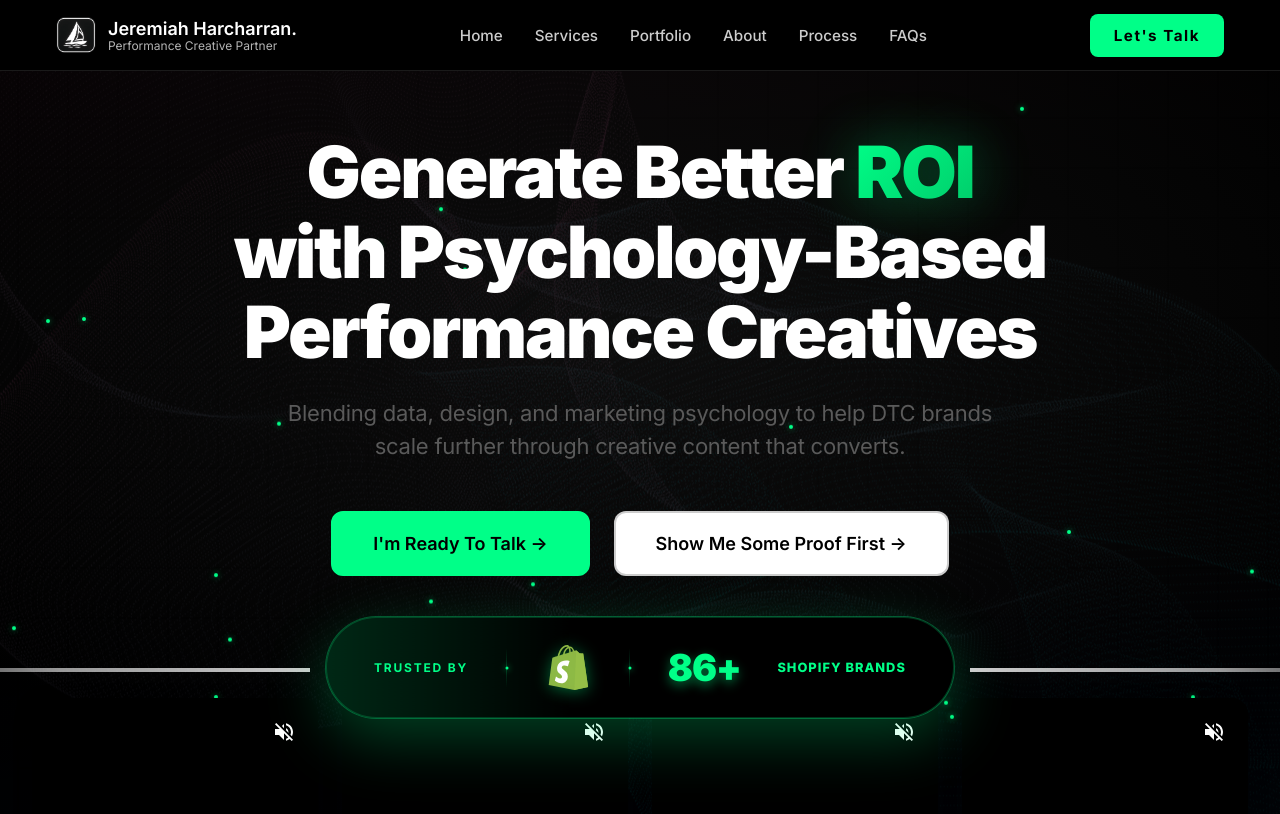
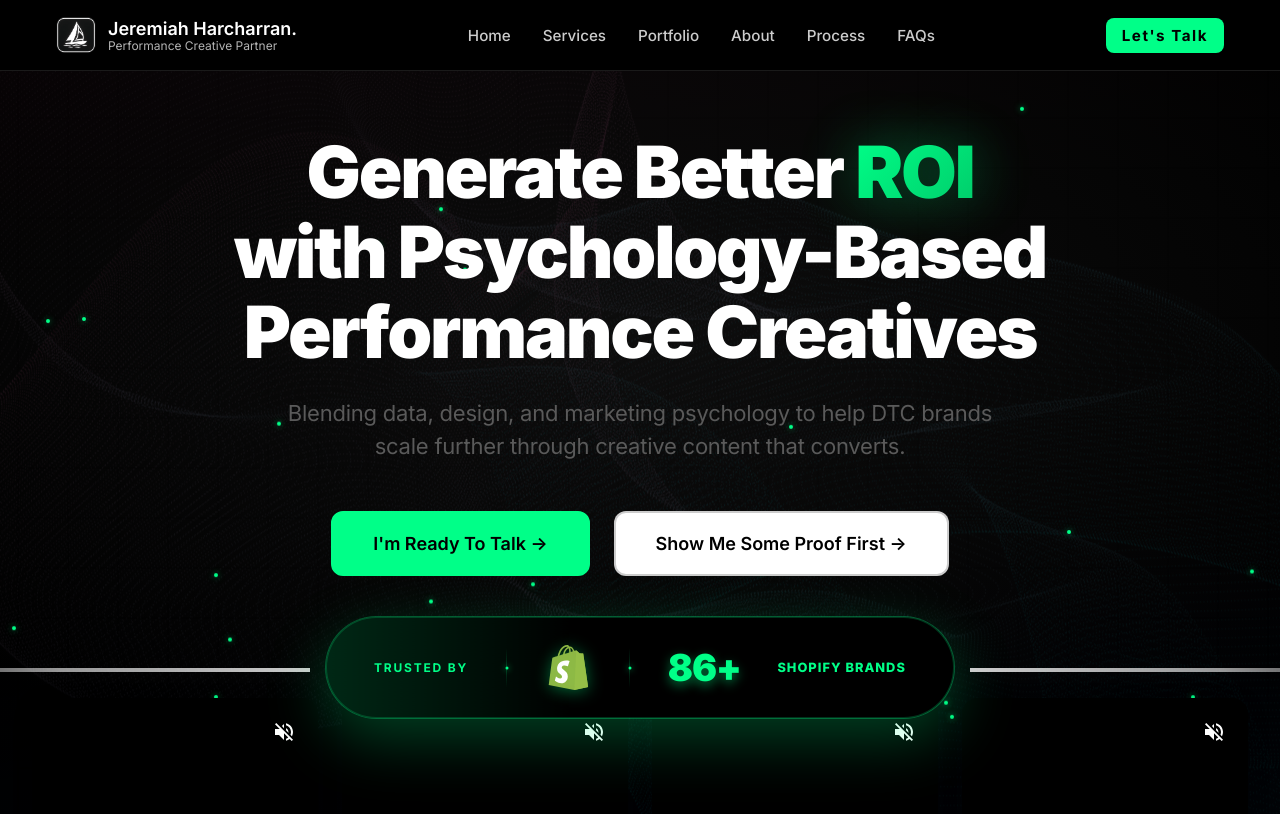
Before and after one commit to Mo-Ibra/jeremiah-portfolio, a Next.js app: page / in a window 1280 px wide. Shown: the top 814 px of the page. Built offline with nearby package versions, Linux system fonts and the light colour scheme.

Commit message:
Fix Navbar Padding Issue

```diff
--- a/styles/new-navbar.css
+++ b/styles/new-navbar.css
@@ -102,7 +102,7 @@
 .navbar .cta-button {
   background-color: var(--accent-green);
   color: var(--primary-black);
-  padding: 0.75rem 1.5rem;
+  padding: 0.5rem 1.0rem;
   border-radius: 8px;
   text-decoration: none;
   font-weight: 600;
@@ -222,7 +222,7 @@
   }
 
   .navbar .navbar-cta .cta-button {
-    padding: 0.7rem 1.2rem;
+    padding: 0.5rem 1rem;
     font-size: 12px;
   }
 }
```
Also changed, not shown: app/globals.css (line endings or trailing spaces).
